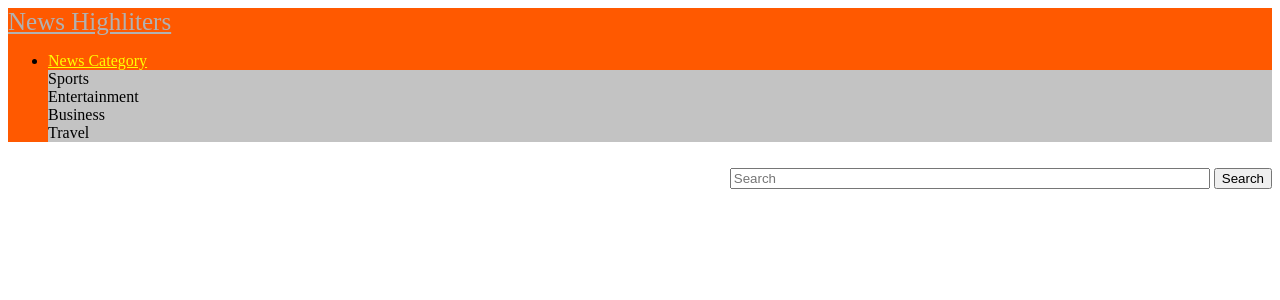
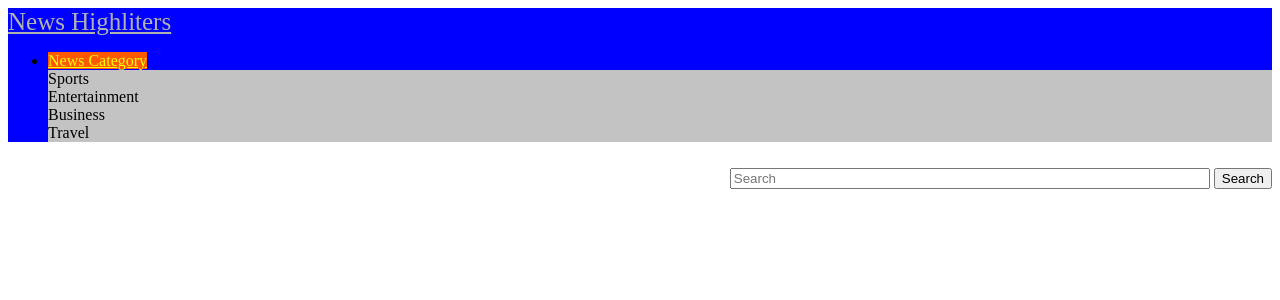
Before and after one commit to kiirudavid/News-Api, a Flask app: template app/templates/navbar.html in a window 1280 px wide. Shown: the top 300 px of the page. Run offline with Flask 2, Linux system fonts and the light colour scheme; the template is opened without the code that fills it, so the values that code supplies are empty; some libraries are stand-ins or nearby versions.

Commit message:
added navbar color

```diff
--- a/app/templates/navbar.html
+++ b/app/templates/navbar.html
@@ -1,4 +1,4 @@
-<div style="background: rgb(255, 89, 0); border: 0;" class="navbar navbar-inverse" role="navigation">
+<div style="background: rgb(0, 0, 255); border: 0;" class="navbar navbar-inverse" role="navigation">
   <div class="container">
     <a style="color: rgb(177, 177, 177); font-size: 25px;" class="navbar-brand" href="/">News Highliters</a>
     <div class="navbar-collapse collapse">
@@ -23,7 +23,7 @@
       </ul>
     <div style="float: right; margin-top: 10px">
         <form class="form-inline my-2 my-lg-0">
-            <input style="background: rgba(202, 202, 202, 0.178)border: 0; width: 60vh; color:whitesmoke" class="form-control mr-sm-2" type="search" placeholder="Search" aria-label="Search"
+          <input style="background: rgba(202, 202, 202, 0.178)border: 0; width: 60vh; color: whitesmoke" class="form-control mr-sm-2" type="search" placeholder="Search" aria-label="Search"
             name="news_query">
           <button class="btn btn-secondary" type="submit" value="submit">Search</button>
         </form>
```
Also changed, not shown: app/templates/base.html (+2 -6 lines), app/templates/macros.html (+1 -7 lines), app/templates/index.html (line endings or trailing spaces). Lines whose indentation alone changed are shown as unchanged.
